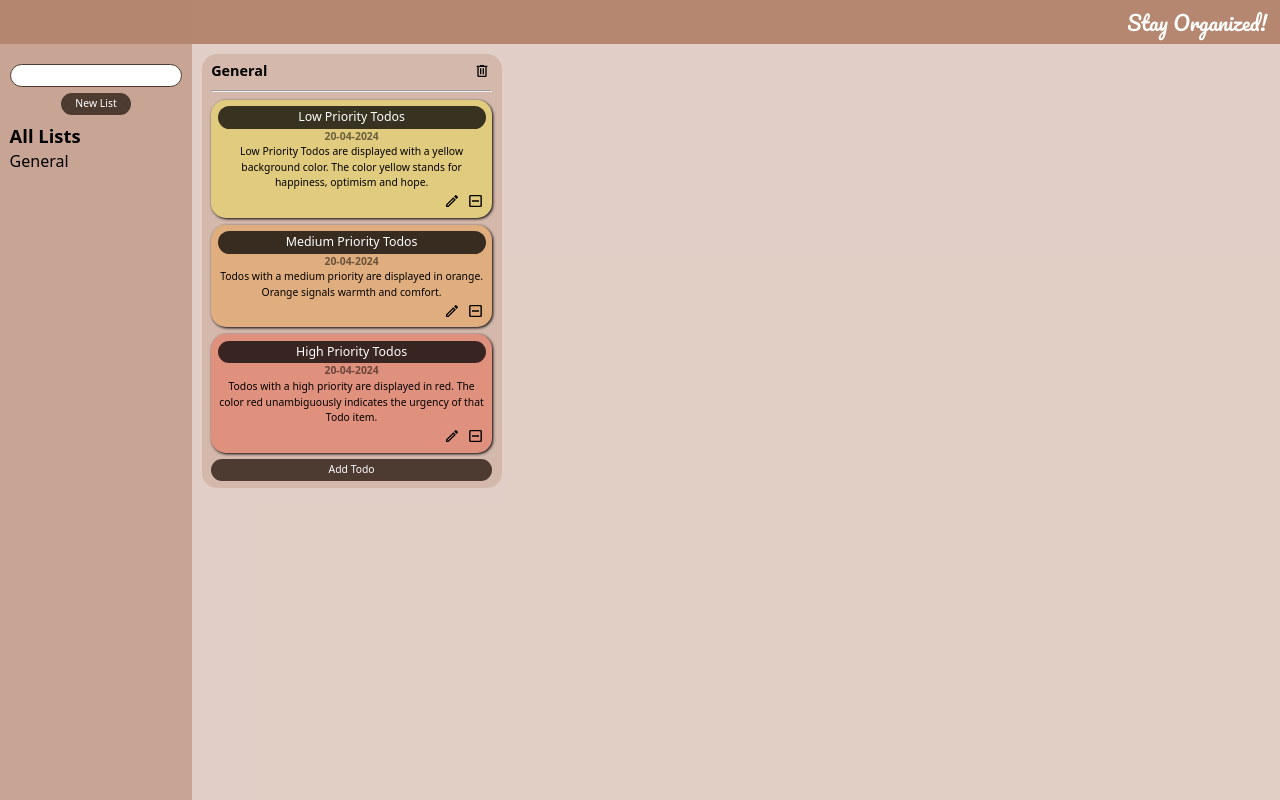
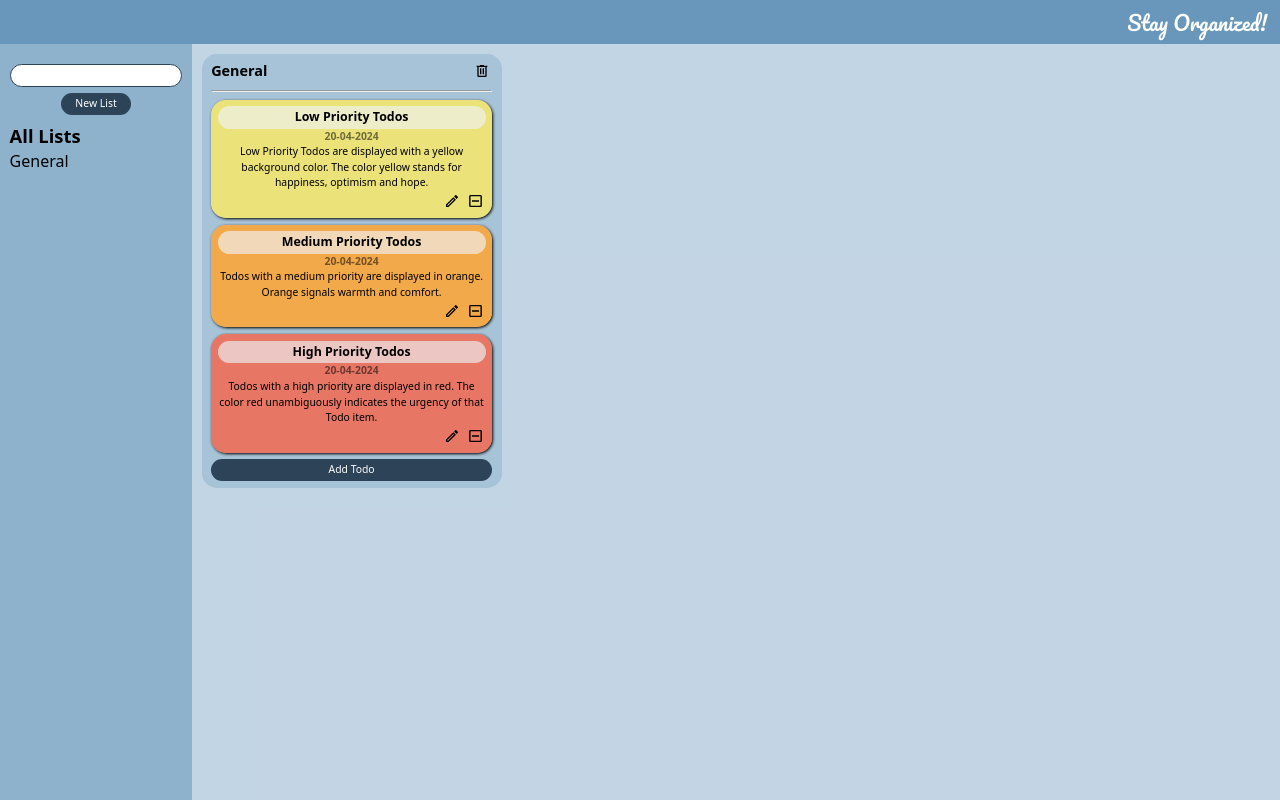
Before and after one commit to bellitabellota/TOP-Todo-List, a website built with webpack: page src/template.html in a window 1280 px wide. Built offline with nearby package versions, Linux system fonts and the light colour scheme.

Commit message:
Update colors

```diff
--- a/src/scripts/screen-controller.js
+++ b/src/scripts/screen-controller.js
@@ -63,6 +63,21 @@ class ScreenController {
         const todo = this.listCollection.all[editTodoButton.dataset.listIndex].todos[editTodoButton.dataset.todoIndex];
         this.dialog.showModal();
         this.renderTodoFormWith({todo: todo, listIndex: editTodoButton.dataset.listIndex, todoIndex: editTodoButton.dataset.todoIndex});
+      });
+    });
+
+    const removeTodoButtons = document.querySelectorAll(".js-remove-todo-button");
+    removeTodoButtons.forEach((removeTodoButton) => {
+      removeTodoButton.addEventListener("click", () => {
+        const todoIndex = removeTodoButton.dataset.todoIndex;
+        const todos = this.listCollection.all[removeTodoButton.dataset.listIndex].todos;
+
+        todos.splice(todoIndex, 1);
+
+        this.renderLists();
+        this.renderListTitles();
+        saveToLocalStorage("list collection", this.listCollection);
+
       });
     });
   };
--- a/src/styles.css
+++ b/src/styles.css
@@ -25,10 +25,11 @@ img {
   max-inline-size: 100%;
 }
 
-/*    */
+/* Custom styles */
 
 :root {
-  --background-color: 181,134,112;
+  --background-color: 104,151,187;
+  --background-color-secondary: rgb(44, 67, 88);
   --font-size-XL: calc(1rem + 0.5vw);
   --font-size-L: calc(0.875rem + 0.5vw);
   --font-size-ML: calc(0.75rem + 0.5vw);
@@ -85,7 +86,7 @@ aside form {
   width: 100%;
   padding-top: 0.25vw;
   padding-bottom: 0.25vw;
-  border: 1px solid rgb(77, 58, 49);
+  border: 1px solid var(--background-color-secondary);
   border-radius: 15px;
   text-align: center;
   font-size: var(--font-size-MS);
@@ -97,7 +98,7 @@ aside form {
   padding: 0.25vw 1vw;
   border-radius: calc(var(--font-size-XL) / 1.5);
   border-color: transparent;
-  background-color:  rgb(77, 58, 49);
+  background-color:  var(--background-color-secondary);
   transition: 0.15s;
   cursor: pointer;
 }
@@ -177,12 +178,13 @@ main {
 }
 
 .todo-name {
-  color: white;
-  background-color: rgba(0, 0, 0, 0.75);
+  color: black;
+  background-color: rgba(239, 244, 248, 0.637);
   border-radius: 30px;
   padding-top: 2px;
   padding-bottom: 2px;
   font-size: var(--font-size-MS);
+  font-weight: 600;
 }
 
 .todo-due-date {
@@ -192,15 +194,15 @@ main {
 }
 
 .low {
-  background-color: rgba(255, 255, 0, 0.267);
+  background-color: rgba(250, 235, 102, 0.815);
 }
 
 .medium{
-  background-color: rgba(255, 145, 0, 0.267);
+  background-color: rgba(253, 166, 53, 0.87);
 }
 
 .high{
-  background-color: rgba(255, 38, 0, 0.267);
+  background-color: rgba(252, 95, 67, 0.767);
 }
 
 .todo-details {
@@ -240,7 +242,7 @@ main {
   padding-bottom: 0.25vw;
   border-radius: calc(var(--font-size-XL) / 1.5);
   border-color: transparent;
-  background-color:  rgb(77, 58, 49);
+  background-color:  var(--background-color-secondary);
   transition: 0.15s;
   cursor: pointer;
 }
```
